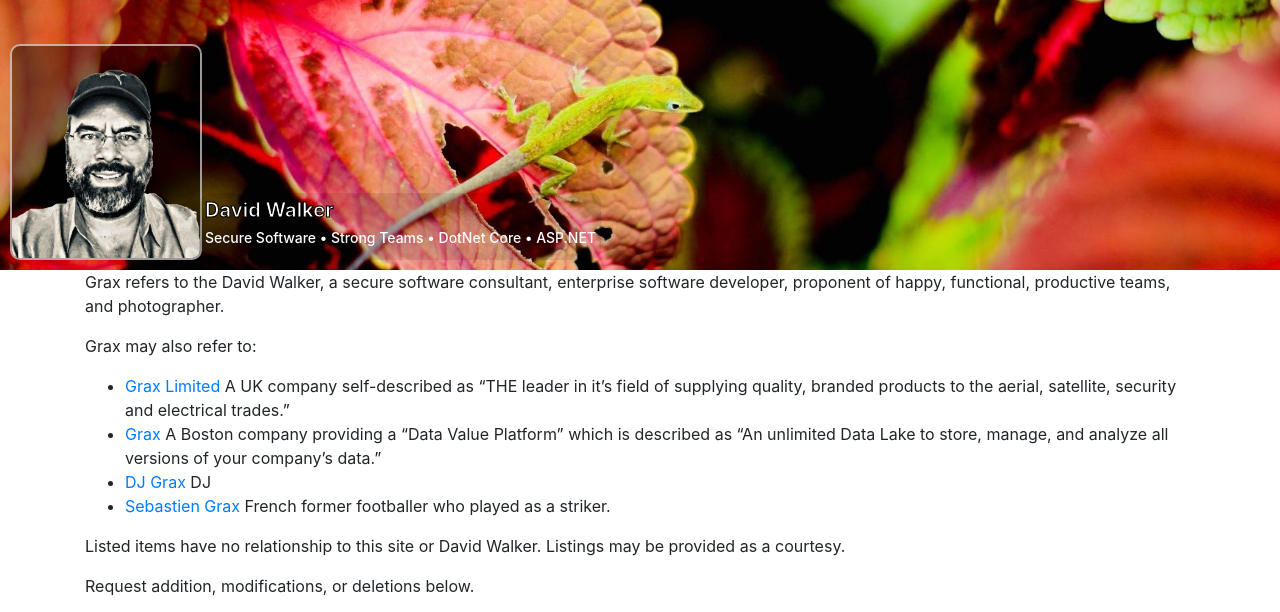
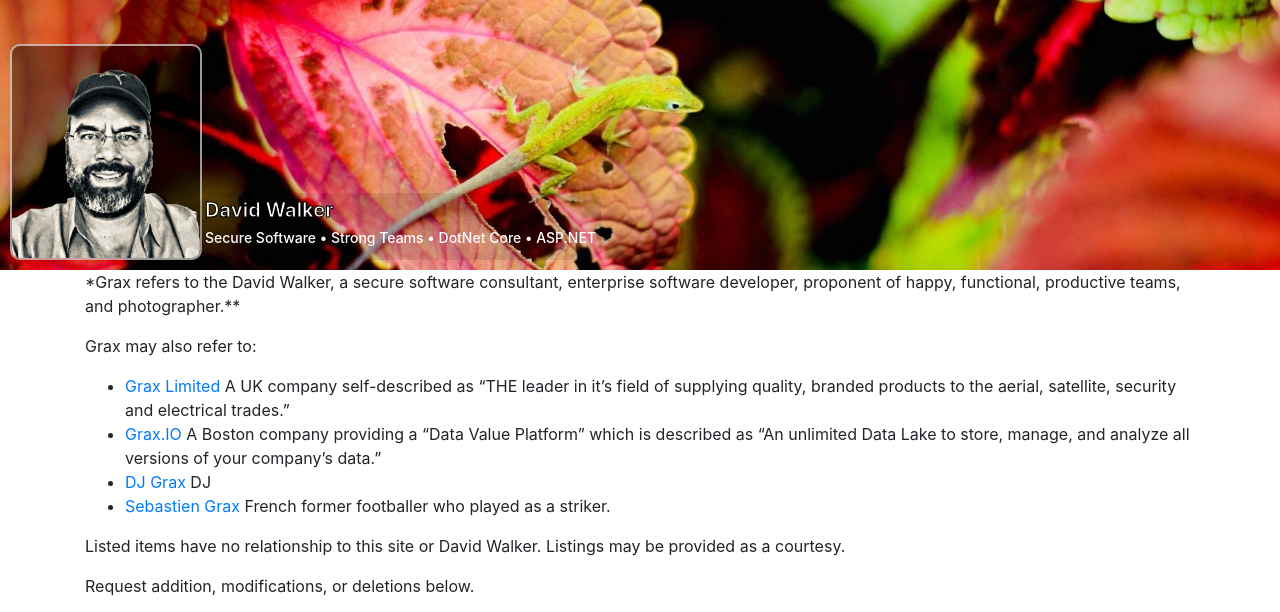
Before and after one commit to Grax32/Grax32.github.io, a Jekyll site: the page built from disambiguation.md, in a window 1280 px wide. Shown: the top 612 px of the page. Built offline with Jekyll 4.4.1, drawn with Linux system fonts in a browser that asks for light colours; nearby versions of some CDN libraries; grey boxes are pictures that could not be loaded.

Commit message:
disambig

```diff
--- a/disambiguation.md
+++ b/disambiguation.md
@@ -3,13 +3,13 @@ layout: home-page-2019
 title: Grax (disambiguation)
 ---
 
-Grax refers to the David Walker, a secure software consultant, enterprise software
-developer, proponent of happy, functional, productive teams, and photographer.
+*Grax refers to the David Walker, a secure software consultant, enterprise software
+developer, proponent of happy, functional, productive teams, and photographer.**
 
 Grax may also refer to:
 
 * [Grax Limited](https://www.grax.co.uk/) A UK company self-described as "THE leader in it’s field of supplying quality, branded products to the aerial, satellite, security and electrical trades."
-* [Grax](https://www.grax.io/) A Boston company providing a "Data Value Platform" which is described as "An unlimited Data Lake to store, manage, and analyze all versions of your company’s data."
+* [Grax.IO](https://www.grax.io/) A Boston company providing a "Data Value Platform" which is described as "An unlimited Data Lake to store, manage, and analyze all versions of your company’s data."
 * [DJ Grax](https://open.spotify.com/artist/3bRhKwLooTSjvjKMD3WxWs) DJ
 * [Sebastien Grax](https://en.wikipedia.org/wiki/S%C3%A9bastien_Grax) French former footballer who played as a striker.
 
@@ -18,3 +18,5 @@ Listings may be provided as a courtesy.
 
 Request addition, modifications, or deletions
 below.
+
+<iframe src="https://docs.google.com/forms/d/e/1FAIpQLScL2VDazA_3aBQiJuEigBCrxrELkA9sIU5VjNLNN0hX0R3Mjg/viewform?embedded=true" width="640" height="550" frameborder="0" marginheight="0" marginwidth="0">Loading…</iframe>
```
